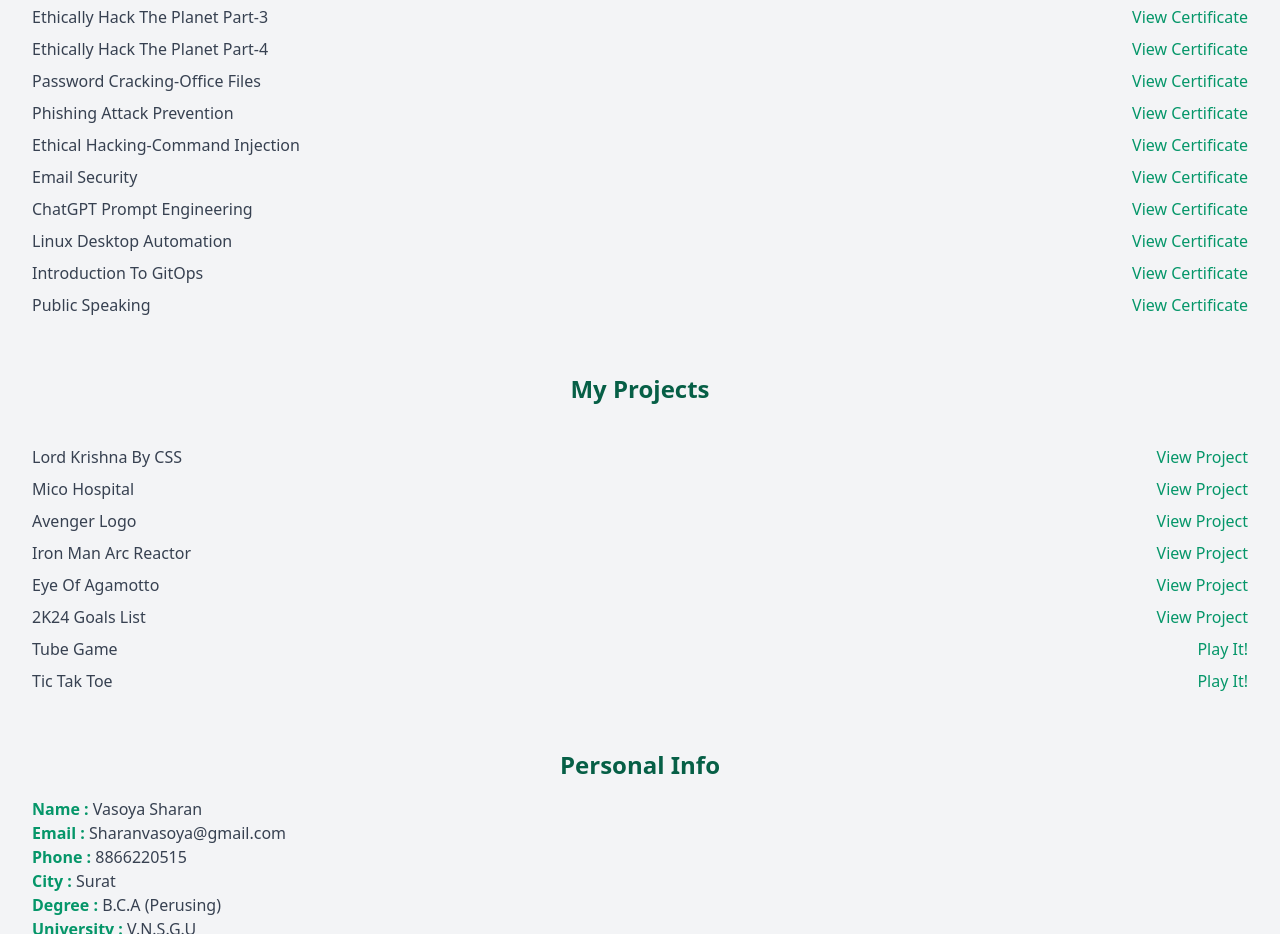
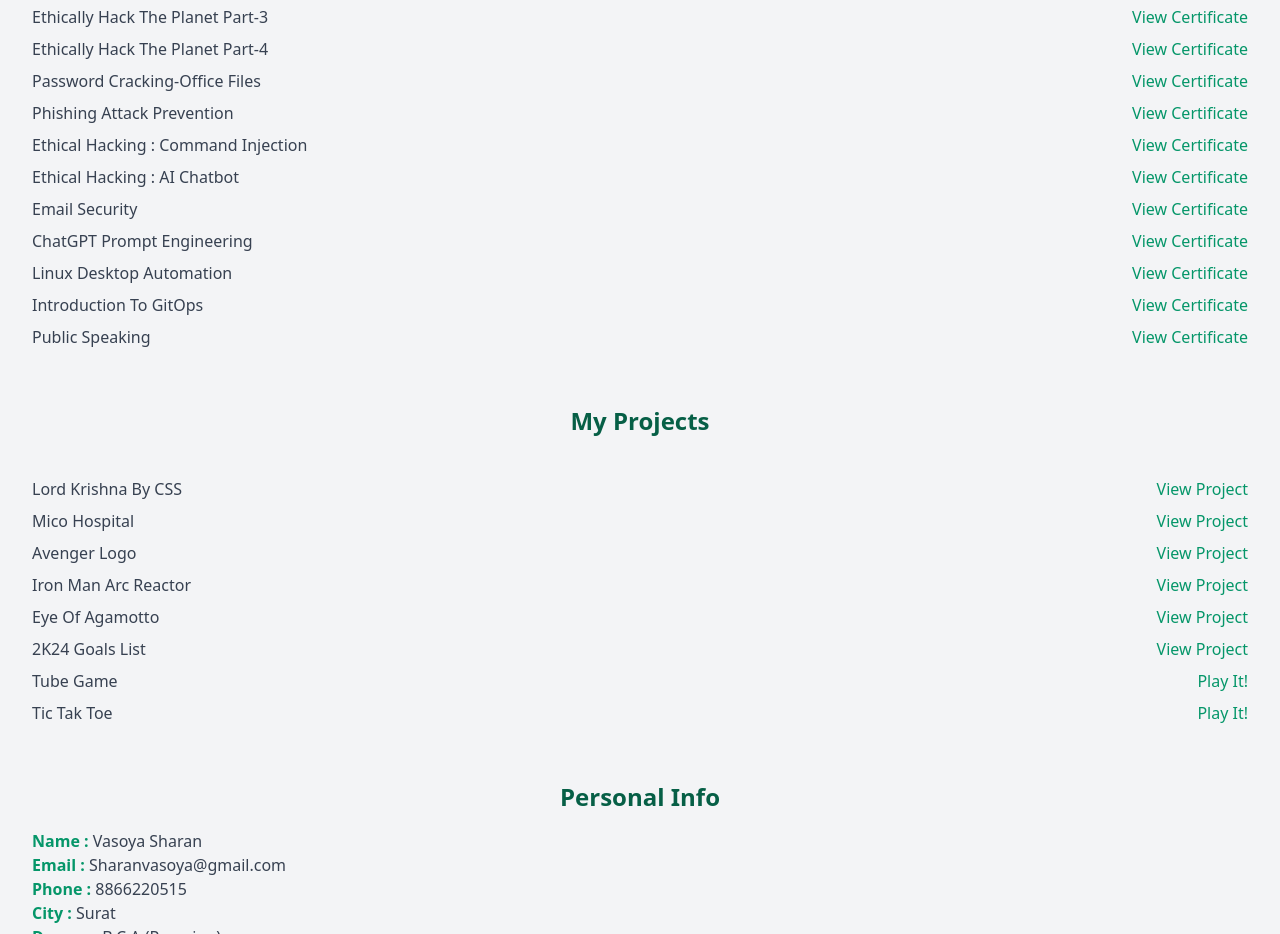
Before and after one commit to Vasoyasharan/MyPortfolio, a plain HTML site: page index.html in a window 1280 px wide. Shown: the part 1461-2395 px from the top of the page. Drawn offline with nearby package versions, Linux system fonts and the light colour scheme.

Commit message:
new course added

```diff
--- a/index.html
+++ b/index.html
@@ -198,11 +198,21 @@
           </div>
            <div class="flex justify-between items-center mb-2">
             <div class="w-full md:w-3/4">
-              <a href="#">Ethical Hacking-Command Injection</a>
+              <a href="#">Ethical Hacking : Command Injection</a>
             </div>
             <a
               class="text-green-600"
               href="https://udemy-certificate.s3.amazonaws.com/image/UC-4d2328b4-a4f0-405d-9c3f-89209259ac73.jpg"
+              >View Certificate</a
+            >
+          </div>
+          <div class="flex justify-between items-center mb-2">
+            <div class="w-full md:w-3/4">
+              <a href="#">Ethical Hacking : AI Chatbot</a>
+            </div>
+            <a
+              class="text-green-600"
+              href="https://udemy-certificate.s3.amazonaws.com/image/UC-5496affe-7ddd-42f8-8958-7d03c9f13220.jpg"
               >View Certificate</a
             >
           </div>
```
